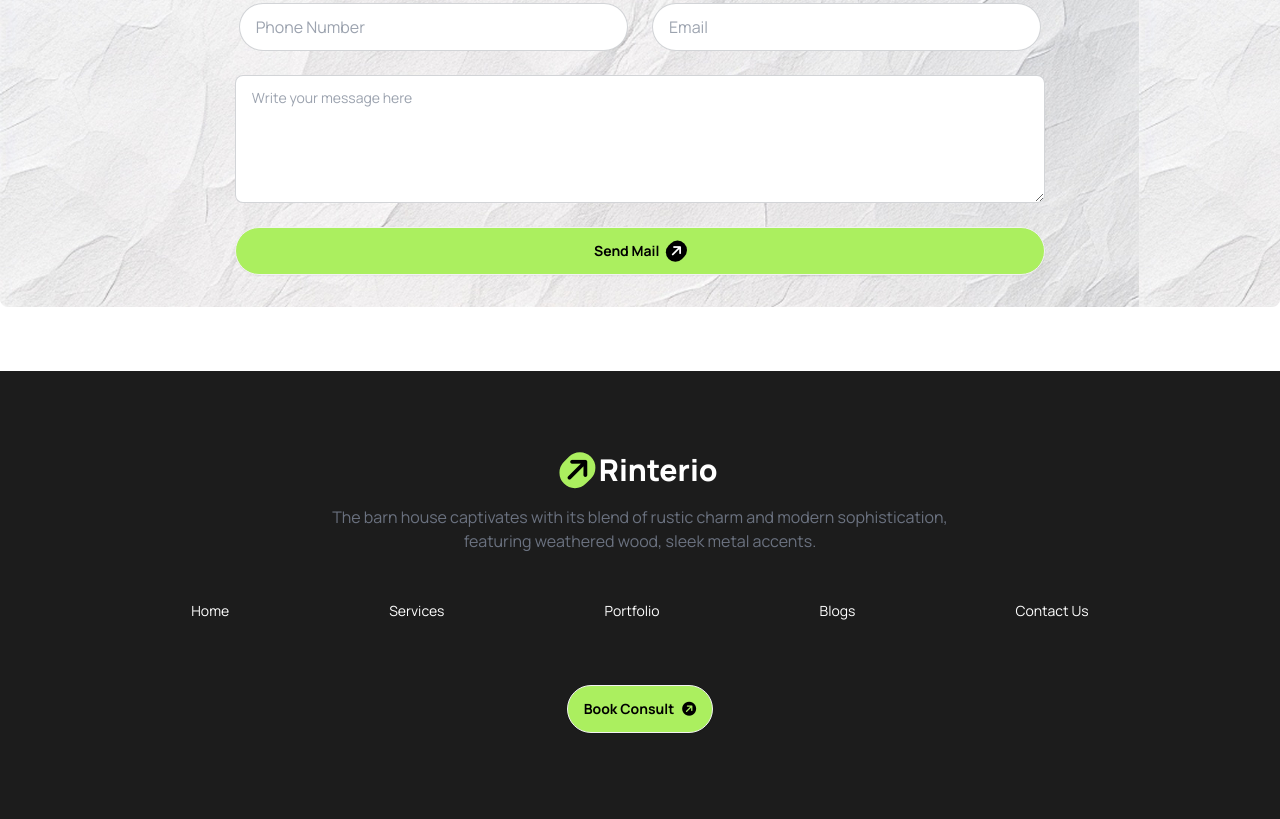
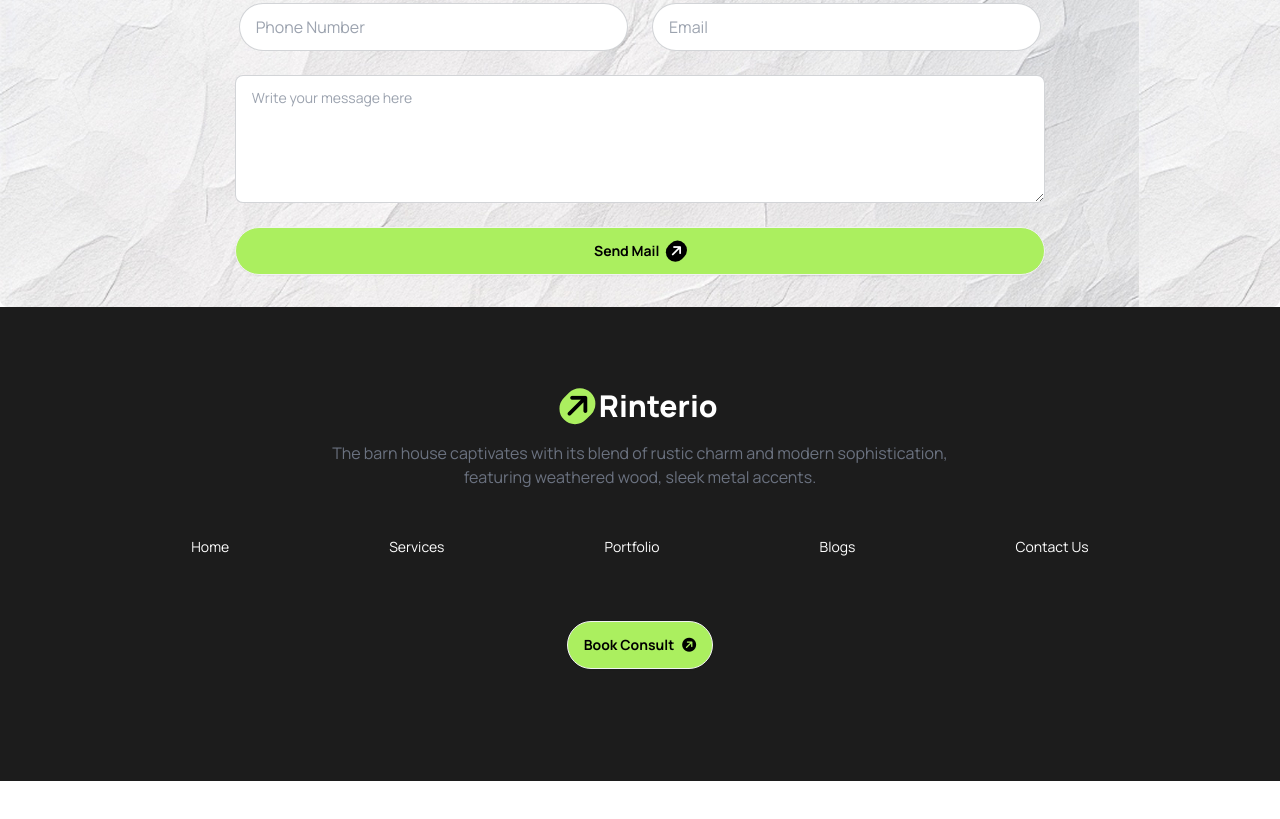
Before and after one commit to akib1437/Assingment-3, a plain HTML site: page index.html in a window 1280 px wide. Shown: the part 3656-4475 px from the top of the page. After the commit the page ends 4437 px from the top, so only its background shows below. Drawn offline with nearby package versions, Linux system fonts and the light colour scheme; a web font is replaced by a local one.

Commit message:
project done

```diff
--- a/index.html
+++ b/index.html
@@ -1,5 +1,6 @@
 <!DOCTYPE html>
-<html lang="en">
+
+<html lang="en" data-theme="light">
 
 <head>
     <meta charset="UTF-8">
@@ -120,6 +121,7 @@
     </header>
 
     <main>
+
         <!-- Section about US -->
         <section class="flex flex-col lg:flex-row items-center justify-between bg-gray-100 rounded-lg p-8">
             <div class="lg:w-1/2 mb-8 lg:mb-0 ml-0 lg:ml-32 ">
@@ -317,7 +319,7 @@
             </div>
         </section>
         <!-- Let's connect -->
-        <section class="bg-[url('./assets/bg.jpg')] bg-gray-100 rounded-lg p-8 mx-auto">
+        <section class="bg-[url('./assets/bg.jpg')] rounded-lg p-8 mx-auto">
             <div class="text-center mb-8 mx-auto">
                 <button class="btn btn-outline btn-sm mb-4 rounded-full font-bold bg-section-btn"><svg
                         xmlns="http://www.w3.org/2000/svg" fill="none" viewBox="0 0 24 24" stroke-width="1.5"
@@ -360,7 +362,7 @@
         </section>
     </main>
 
-    <footer class="bg-footer py-20 text-center mt-16">
+    <footer class="bg-footer py-20 text-center ">
         <div class="text-center mb-8">
             <h2 class="text-3xl font-extrabold text-white mb-4"><i
                     class="fa-solid fa-arrow-up text-black rotate-45 bg-primary-btn  px-1 py-1 rounded-full"></i>
```
